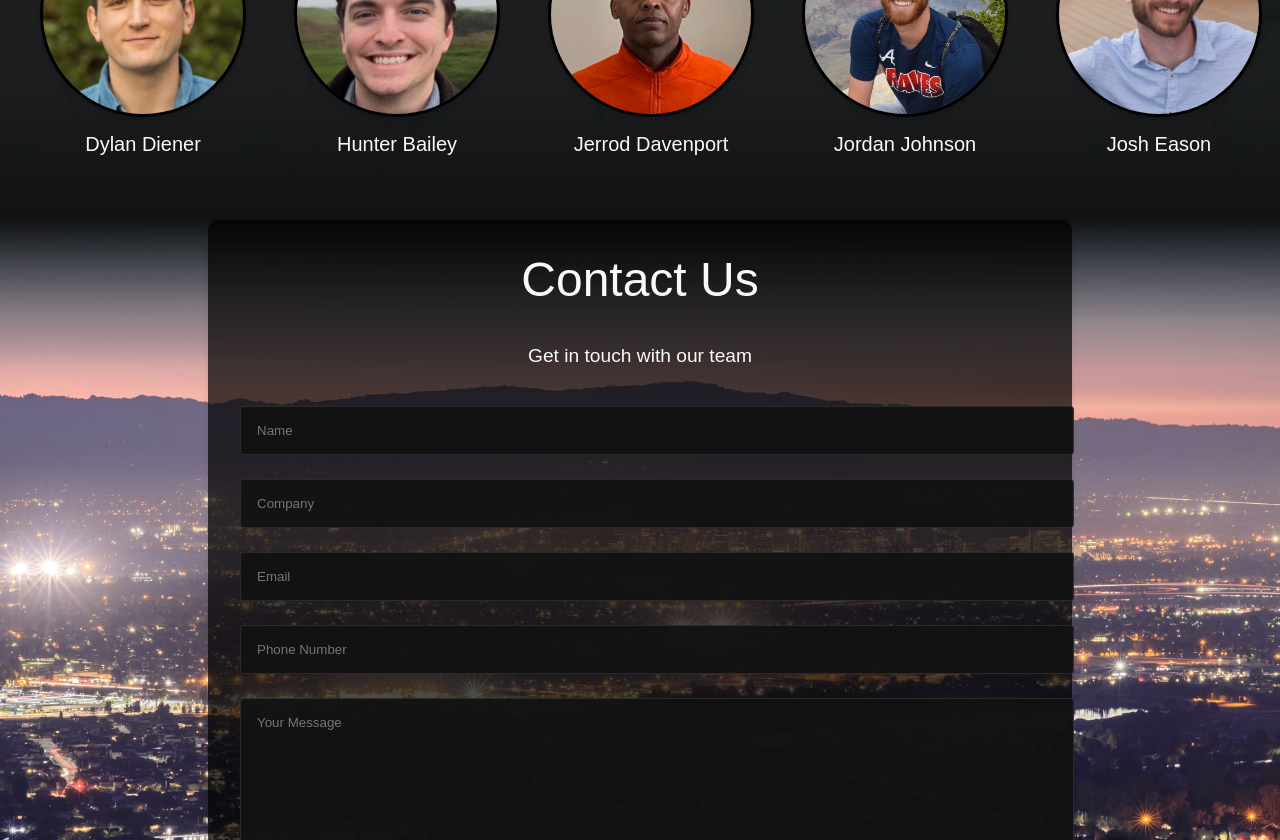
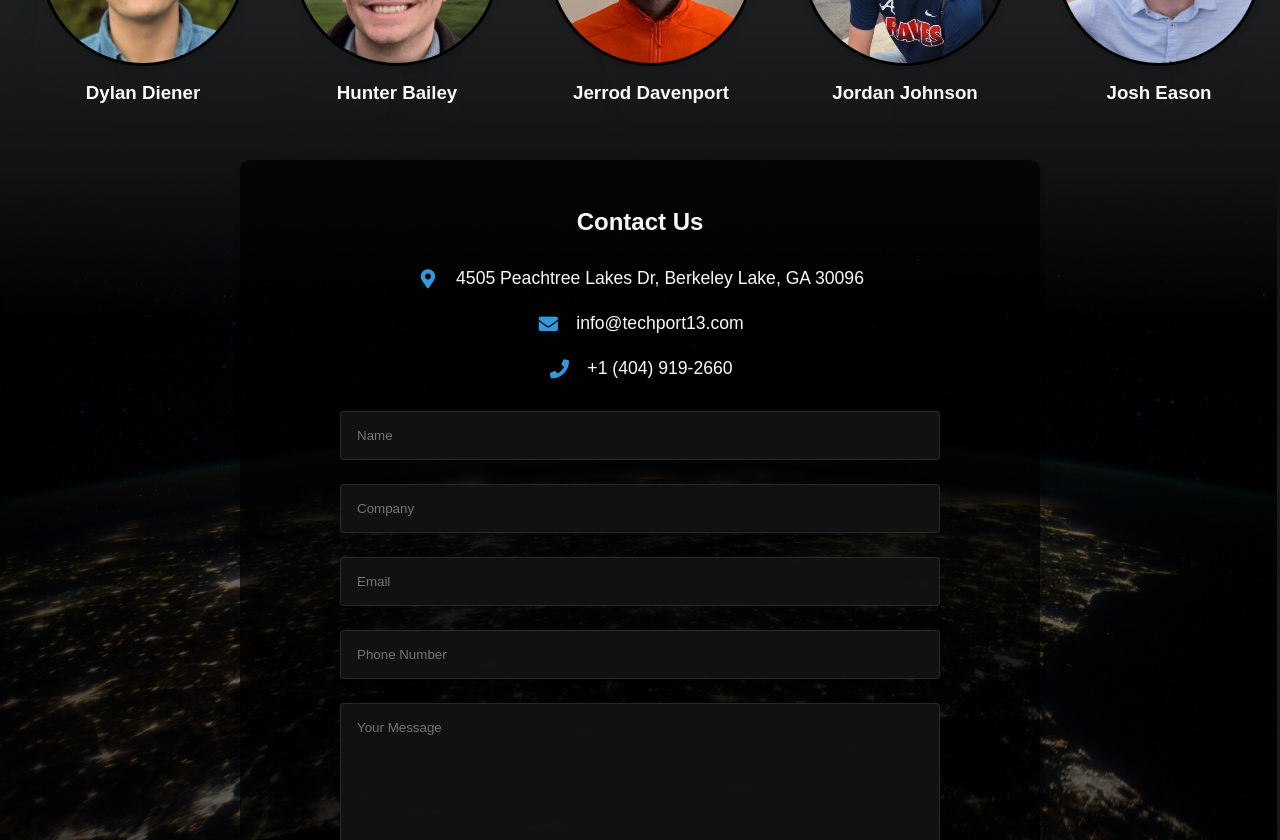
Before and after one commit to BeeTillman/techsite13, a React (Vite) app: page / in a window 1280 px wide. Shown: the part 1960-2800 px from the top of the page. Built offline with nearby package versions, Linux system fonts and the light colour scheme; a web font is replaced by a local one.

Commit message:
Added Apply

```diff
--- a/package.json
+++ b/package.json
@@ -22,6 +22,8 @@
   },
   "dependencies": {
     "@emailjs/browser": "^4.4.1",
+    "@fortawesome/free-solid-svg-icons": "^6.7.2",
+    "@fortawesome/react-fontawesome": "^0.2.2",
     "react": "^18.2.0",
     "react-dom": "^18.2.0",
     "react-responsive-carousel": "^3.2.23"
--- /dev/null
+++ b/src/Components/Apply.jsx
@@ -0,0 +1,62 @@
+import React, { useRef, useEffect } from 'react';
+import { FontAwesomeIcon } from '@fortawesome/react-fontawesome';
+import { faUmbrella, faPiggyBank, faHeartbeat, faUsers } from '@fortawesome/free-solid-svg-icons';
+import '../styles/Apply.css';
+
+const Apply = ({ isVisible }) => {
+  const sectionRef = useRef(null);
+
+  useEffect(() => {
+    const observer = new IntersectionObserver(
+      ([entry]) => {
+        if (entry.isIntersecting) {
+          entry.target.classList.add("visible");
+        }
+      },
+      { threshold: 0.1 }
+    );
+
+    if (sectionRef.current) {
+      observer.observe(sectionRef.current);
+    }
+
+    return () => observer.disconnect();
+  }, []);
+
+  if (!isVisible) return null;
+
+  return (
+    <section ref={sectionRef} id="apply" className="apply-section section-transition">
+      <div className="section-overlay overlay-top"></div>
+      <div className="apply-content">
+        <div className="benefits-section">
+          <h2>Perks & Benefits</h2>
+          <div className="benefits-grid">
+            <div className="benefit-card">
+              <FontAwesomeIcon icon={faUmbrella} className="benefit-icon" />
+              <h3>Generous Paid Time Off</h3>
+              <p>Flexible vacation policy and paid holidays to ensure work-life balance.</p>
+            </div>
+            <div className="benefit-card">
+              <FontAwesomeIcon icon={faPiggyBank} className="benefit-icon" />
+              <h3>Generous 401k Matching</h3>
+              <p>Competitive 401(k) matching to secure your financial future.</p>
+            </div>
+            <div className="benefit-card">
+              <FontAwesomeIcon icon={faHeartbeat} className="benefit-icon" />
+              <h3>Health Insurance</h3>
+              <p>Comprehensive health, dental, and vision coverage for you and your family.</p>
+            </div>
+            <div className="benefit-card">
+              <FontAwesomeIcon icon={faUsers} className="benefit-icon" />
+              <h3>Team Bonding</h3>
+              <p>Regular team events and activities to foster a collaborative environment.</p>
+            </div>
+          </div>
+        </div>
+      </div>
+    </section>
+  );
+};
+
+export default Apply;
--- a/src/Components/Contact.jsx
+++ b/src/Components/Contact.jsx
@@ -44,7 +44,21 @@ const Contact = () => {
       <div className="section-overlay overlay-top"></div>
       <div className="contact-content">
         <h2>Contact Us</h2>
-        <p className="subtitle">Get in touch with our team</p>
+
+        <div className="contact-info">
+          <div className="info-item">
+            <i className="fas fa-map-marker-alt"></i>
+            <span>4505 Peachtree Lakes Dr, Berkeley Lake, GA 30096</span>
+          </div>
+          <div className="info-item">
+            <i className="fas fa-envelope"></i>
+            <span>info@techport13.com</span>
+          </div>
+          <div className="info-item">
+            <i className="fas fa-phone"></i>
+            <span>+1 (404) 919-2660</span>
+          </div>
+        </div>
 
         <form ref={form} onSubmit={sendEmail} className="contact-form">
           <div className="form-group">
--- a/src/Components/Header.jsx
+++ b/src/Components/Header.jsx
@@ -2,7 +2,7 @@ import React, { useState, useEffect } from "react";
 import "../styles/Header.css";
 import logo from "../images/tpsiteTpLogo.png";
 
-const Header = () => {
+const Header = ({ onApplyClick }) => {
   const [isHeaderVisible, setHeaderVisibility] = useState(true);
   const [isMobileMenuOpen, setMobileMenuOpen] = useState(false);
 
@@ -74,7 +74,7 @@ const Header = () => {
         <a href="#contact" className="nav-link">
           Contact
         </a>
-        <a href="#apply" className="nav-link">
+        <a href="#apply" className="nav-link" onClick={onApplyClick}>
           Apply
         </a>
       </div>
--- a/src/index.html
+++ b/src/index.html
@@ -6,6 +6,7 @@
     <title>Techport 13</title>
     <link href="https://fonts.googleapis.com/css2?family=Poppins:wght@400;500;600&family=Roboto+Mono:wght@300;400;500&display=swap" rel="stylesheet">
     <link rel="stylesheet" href="https://use.typekit.net/pdg0ivy.css">
+    <link rel="stylesheet" href="https://cdnjs.cloudflare.com/ajax/libs/font-awesome/5.15.4/css/all.min.css">
   </head>
   <body>
     <noscript>You need to enable JavaScript to run this app.</noscript>
--- /dev/null
+++ b/src/styles/Apply.css
@@ -0,0 +1,49 @@
+.apply-section {
+    position: relative !important;
+    padding: 4rem 15% !important;
+    background-color: #101214 !important;
+    min-height: 100vh !important;
+    opacity: 0 !important;
+    transform: translateY(20px) !important;
+    transition: all 0.8s ease-out !important;
+  }
+
+  .apply-section.visible {
+    opacity: 1 !important;
+    transform: translateY(0) !important;
+  }
+
+  .benefits-grid {
+    display: grid !important;
+    grid-template-columns: repeat(4, 1fr) !important;
+    gap: 2rem !important;
+    margin-top: 3rem !important;
+  }
+
+  .benefit-card {
+    background: rgba(255, 255, 255, 0.05) !important;
+    padding: 2rem !important;
+    border-radius: 10px !important;
+    transition: transform 0.3s ease !important;
+  }
+
+  .benefit-card:hover {
+    transform: translateY(-5px) !important;
+  }
+
+  .benefit-icon {
+    font-size: 2.5rem !important;
+    color: #3498db !important;
+    margin-bottom: 1.5rem !important;
+  }
+
+  .benefit-card h3 {
+    color: #FAF9F6 !important;
+    margin-bottom: 1rem !important;
+  }
+
+  .benefit-card p {
+    color: #a0a0a0 !important;
+    font-size: 1rem !important;
+    line-height: 1.5 !important;
+  }
--- a/src/styles/Contact.css
+++ b/src/styles/Contact.css
@@ -1,17 +1,32 @@
 .contact-section {
   position: relative !important;
-  padding: 4rem 15% !important;
-  background: url('../images/tpsiteSkylineStock8.jpg') no-repeat center center fixed !important;
+  width: 100% !important;
+  height: 100vh !important;
+  display: flex !important;
+  align-items: center !important;
+  justify-content: center !important;
+  background: url('../images/tpsiteSpaceStock3.jpg') no-repeat center center fixed !important;
   background-size: cover !important;
-  overflow: hidden !important;
-  opacity: 0 !important; /* Start hidden for fade in */
-  min-height: 100vh !important;
-  transform: translateY(20px) !important; /* Start slightly down for transition */
-  transition: all 0.8s ease-out !important;
+  opacity: 1 !important;
+  visibility: visible !important;
+  transition: opacity 0.5s ease-in-out !important;
 }
-.contact-section.visible {
-  opacity: 1 !important;
-  transform: translateY(0) !important;
+
+.contact-section::after {
+  content: '' !important;
+  position: absolute !important;
+  top: 0 !important;
+  left: 0 !important;
+  width: 100% !important;
+  height: 100% !important;
+  background: radial-gradient(
+    circle at center,
+    rgba(0, 0, 0, 0.8) 0%,
+    rgba(0, 0, 0, 0.6) 50%,
+    rgba(0, 0, 0, 0.8) 100%
+  ) !important;
+  z-index: 1 !important;
+  transition: all 0.5s ease-in-out !important;
 }
 
 .contact-content {
@@ -20,32 +35,41 @@
   text-align: center !important;
   opacity: 1 !important;
   max-width: 800px !important;
+  width: 90% !important;
   margin: 0 auto !important;
   background: rgba(0, 0, 0, 0.7) !important;
-  padding: 2rem !important;
+  padding: 3rem !important;
   border-radius: 10px !important;
   box-shadow: 0 4px 6px rgba(0, 0, 0, 0.1) !important;
+  box-sizing: border-box !important;
 }
 
 .contact-form {
-  margin-top: 2rem;
-  display: flex;
-  flex-direction: column;
-  gap: 1.5rem;
-  align-items: center; /* Center form elements */
+  margin-top: 2rem !important;
+  display: flex !important;
+  flex-direction: column !important;
+  gap: 1.5rem !important;
+  align-items: center !important;
+  width: 100% !important; /* Full width of container */
+  max-width: 600px !important; /* Max width for form */
+  margin-left: auto !important;
+  margin-right: auto !important;
 }
 
 .form-group {
-  width: 100%;
+  width: 100% !important;
+  max-width: 100% !important; /* Ensure no overflow */
+  box-sizing: border-box !important;
 }
 
 .form-group input,
 .form-group textarea {
   width: 100% !important;
+  box-sizing: border-box !important;
   padding: 1rem !important;
   border: 1px solid rgba(255, 255, 255, 0.1) !important;
   border-radius: 4px !important;
-  background: rgba(18, 18, 18, 0.95) !important; /* More solid background */
+  background: rgba(18, 18, 18, 0.95) !important;
   color: #FAF9F6 !important;
   font-family: "proxima-nova", sans-serif !important;
   transition: all 0.3s ease !important;
@@ -98,6 +122,33 @@
   margin-top: 1rem;
 }
 
+.contact-info {
+  margin: 2rem 0 !important;
+  display: flex !important;
+  flex-direction: column !important;
+  gap: 1.5rem !important;
+  align-items: center !important; /* Center items horizontally */
+  justify-content: center !important;
+  width: 100% !important;
+}
+
+.info-item {
+  display: flex !important;
+  align-items: center !important;
+  justify-content: center !important; /* Center contents */
+  gap: 1rem !important;
+  color: #FAF9F6 !important;
+  font-size: 1.1rem !important;
+  width: fit-content !important; /* Contain width to content */
+}
+
+.info-item i {
+  color: #3498db !important;
+  font-size: 1.2rem !important;
+  width: 24px !important;
+  text-align: center !important; /* Center icons */
+}
+
 @media (max-width: 768px) {
   .contact-section {
     padding: 2rem !important;
--- a/src/styles/Team.css
+++ b/src/styles/Team.css
@@ -32,7 +32,7 @@
     opacity: 0.55;
     font-size: 1.5rem !important;
     margin-bottom: 3rem !important;
-    margin-top: -2.5rem !important;
+    margin-top: -1rem !important;
   }
 
   .team-grid {
--- a/src/styles/main.css
+++ b/src/styles/main.css
@@ -4,41 +4,15 @@ body {
   margin: 0 !important;
   padding: 0 !important;
   font-family: "proxima-nova", sans-serif !important;
-    font-weight: 400 !important;
   height: 100%;
   width: 100%;
   overflow-x: hidden;
 }
 
-  /* Typography */
 h1, h2, h3, p {
   color: #FAF9F6 !important;
   margin: 0;
   font-family: "proxima-nova", sans-serif !important;
-    font-weight: 400 !important;
-  }
-
-  h1 {
-    font-size: 8vw !important;
-    font-weight: 700 !important;
-    letter-spacing: 2.2px !important;
-    line-height: 105px !important;
-    text-align: center !important;
-    text-shadow: rgba(0, 0, 0, 1) 1px 3px 11px !important;
-  }
-
-  h2 {
-    font-size: 3rem !important;
-    margin-bottom: 2rem !important;
-  }
-
-  h3 {
-    font-size: 1.25rem !important;
-  }
-
-  p {
-    font-size: 1.2rem !important;
-    line-height: 1.8 !important;
 }
 
 /* Section Transitions */
```
Also changed, not shown: src/App.jsx (+12 -1 lines), src/images/tpsiteSpaceStock3.jpg (added), 1 other file (tests, documents, lock files or other folders). Lines whose indentation alone changed are shown as unchanged.
